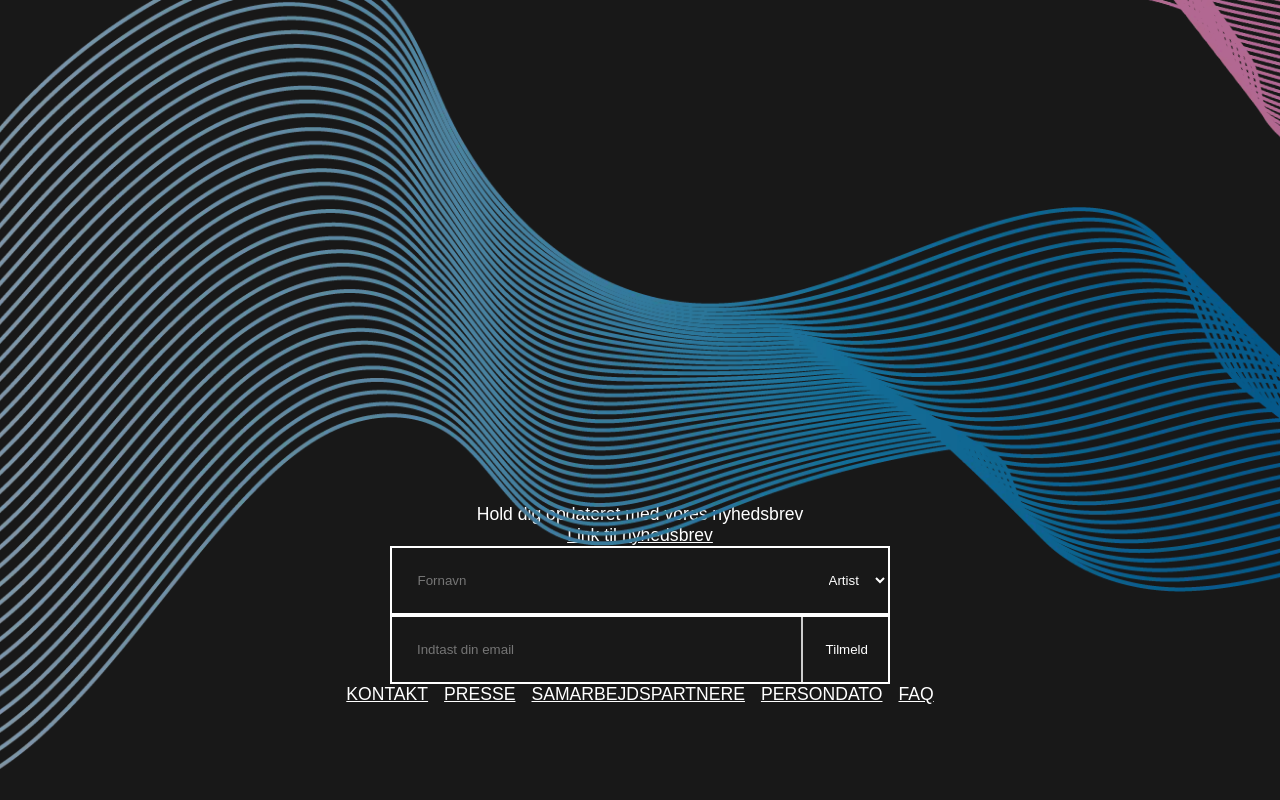
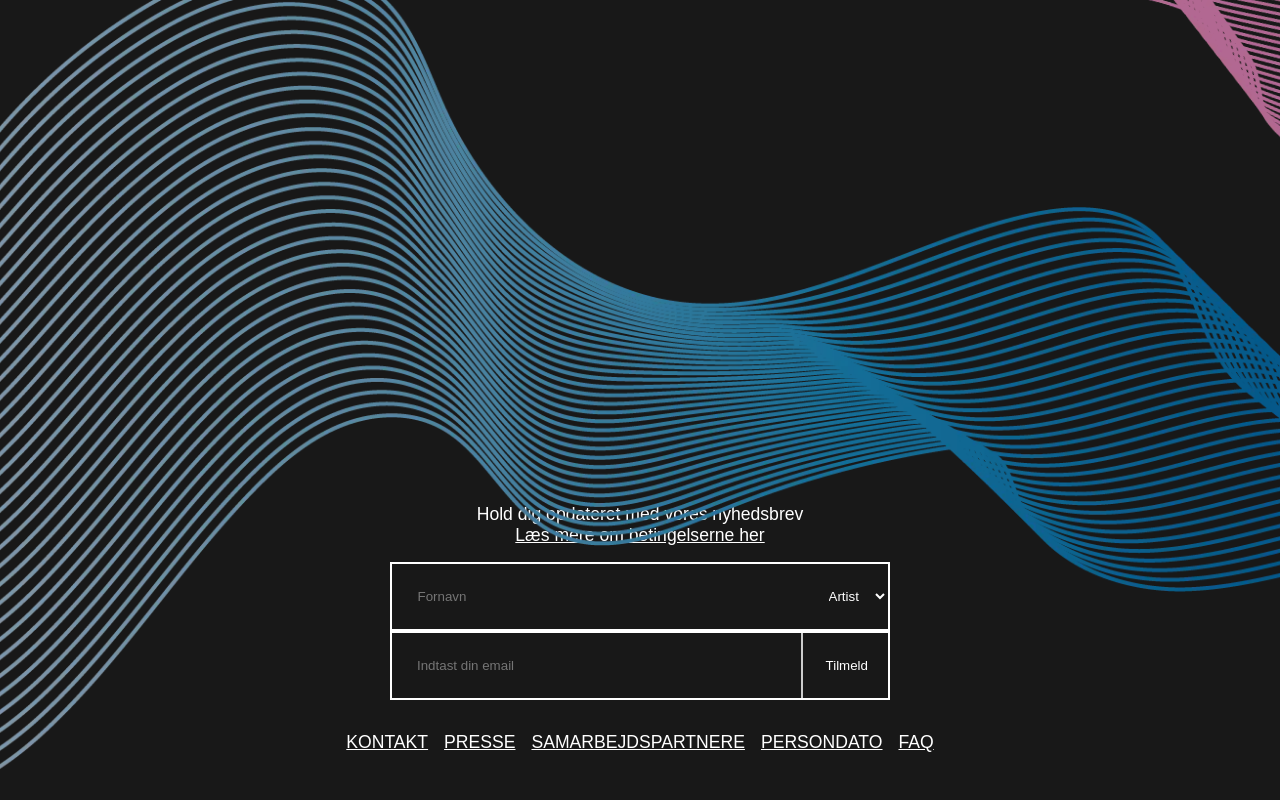
Before and after one commit to leahkjaergaard/ux_ui_clf, an Astro site: page / in a window 1280 px wide. Shown: the part 672-1472 px from the top of the page. Built offline with nearby package versions, Linux system fonts and the light colour scheme; Astro itself is replaced by a stand-in of ours; a web font is replaced by a local one.

Commit message:
Footer ændring

```diff
--- a/src/components/Footer.astro
+++ b/src/components/Footer.astro
@@ -5,7 +5,7 @@
 <footer>
   <div class="footer_newsletter">
     <h2>Hold dig opdateret med vores nyhedsbrev</h2>
-    <a href="Læs mere om betingelserne her">Link til nyhedsbrev</a>
+    <a href="Læs mere om betingelserne her">Læs mere om betingelserne her</a>
   </div>
 
   <div class="newsletter-box">
@@ -54,9 +54,14 @@
     font-weight: 400;
     font-style: normal;
     font-size: 1.1rem; /* Ændret størrelse for links for at matche */
+    margin: 2rem 0 2rem 0;
   }
   .footer_newsletter h2 {
-    margin: 0; /* Nulstil margenen for <h2> i .newsletter-section */
+    margin: 0;
+  }
+
+  .footer_newsletter {
+    margin-bottom: 1rem;
   }
 
   /* Footer boks */
```
